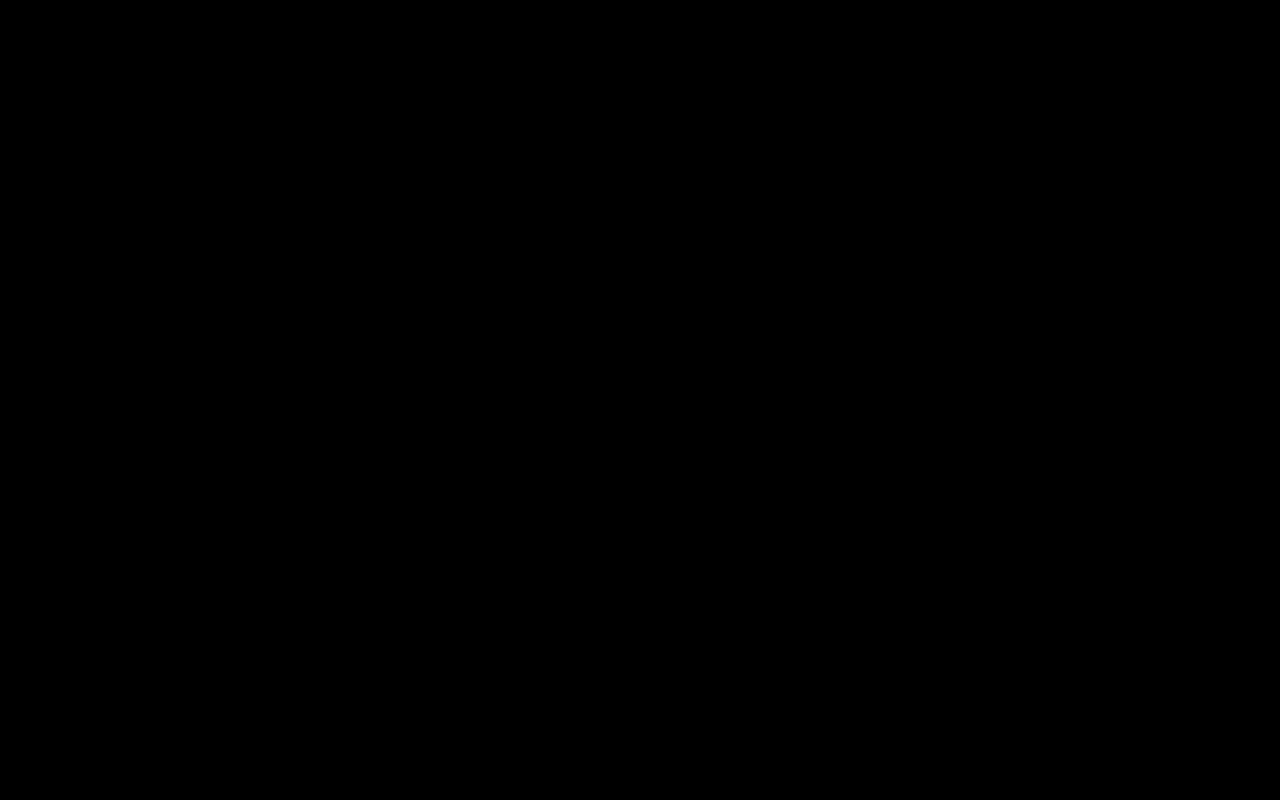
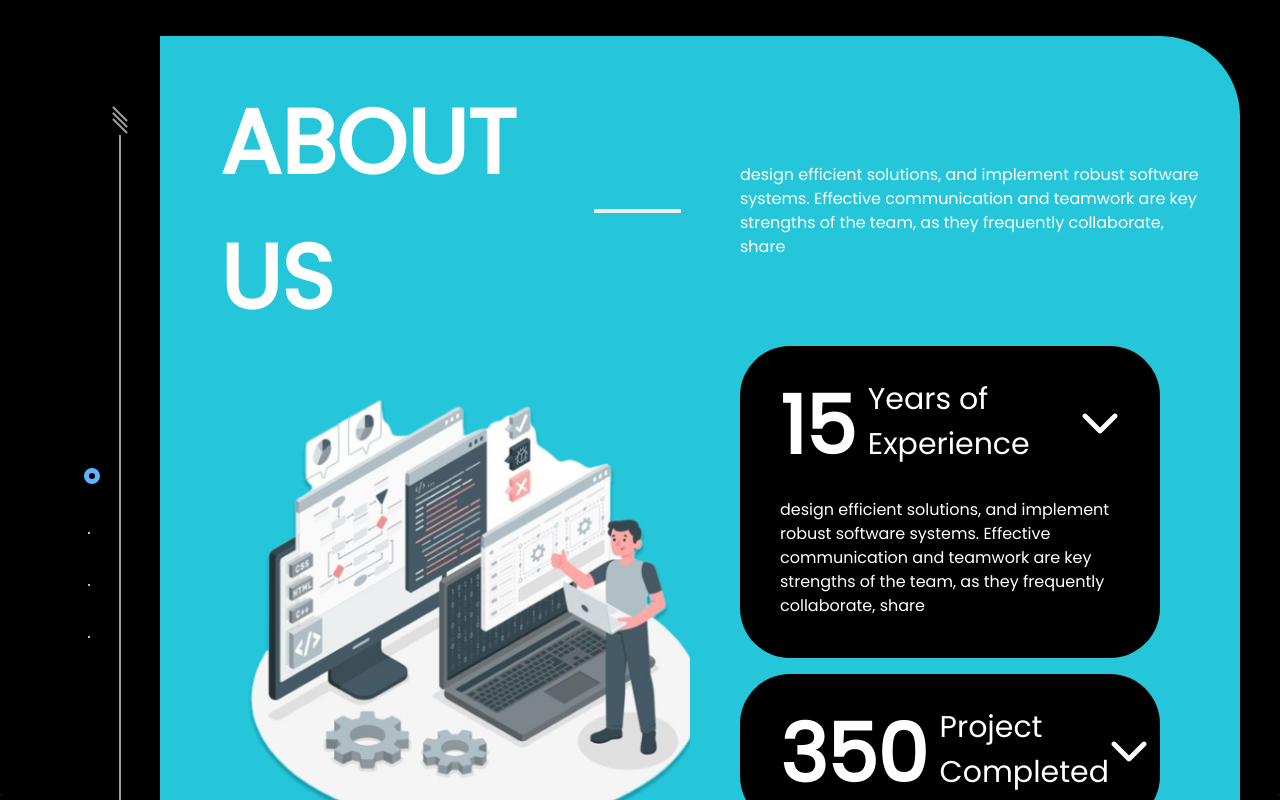
Before and after one commit to Shayangstp/highCodeWebsite, a Next.js app: page / in a window 1280 px wide. Shown: the part 1660-2460 px from the top of the page. Before the commit the page ends 1592 px from the top, so only its background shows below. Built offline with nearby package versions, Linux system fonts and the light colour scheme.

Commit message:
the sec3 about us is completed

```diff
--- /dev/null
+++ b/app/components/AboutUs.jsx
@@ -0,0 +1,146 @@
+"use client";
+import React, { useState, useEffect } from "react";
+import { FontAwesomeIcon } from "@fortawesome/react-fontawesome";
+import {
+  faArrowDown,
+  faCircleDot,
+  faCircle,
+  faCircleRight,
+  faChevronDown,
+} from "@fortawesome/free-solid-svg-icons";
+import { Button } from "@material-tailwind/react";
+
+const page = ["home", "sec1", "sec2", "sec4"];
+
+const cardData = [
+  {
+    headerNumber: "15",
+    headerText: "Years of Experience",
+    content:
+      "design efficient solutions, and implement robust software systems. Effective communication and teamwork are key strengths of the team, as they frequently collaborate, share",
+  },
+  {
+    headerNumber: "350",
+    headerText: "Project Completed",
+    content:
+      "design efficient solutions, and implement robust software systems. Effective communication and teamwork are key strengths of the team, as they frequently collaborate, share",
+  },
+  {
+    headerNumber: "250",
+    headerText: "Happy Customers",
+    content:
+      "design efficient solutions, and implement robust software systems. Effective communication and teamwork are key strengths of the team, as they frequently collaborate, share",
+  },
+];
+
+const AboutUs = () => {
+  const [activePage, setActivePage] = useState("home");
+  const [expandedItem, setExpandedItem] = useState(0);
+
+  const toggleItem = (idx) => {
+    if (expandedItem === idx) {
+      setExpandedItem(null);
+    } else {
+      setExpandedItem(idx);
+    }
+  };
+
+  useEffect(() => {
+    if (expandedItem === null) setExpandedItem(0);
+  }, [expandedItem]);
+
+  return (
+    <section className=" bg-gray-900 bg-opacity-30 h-full w-full">
+      <main className="grid grid-cols-8  h-full w-full bg-black rounded-md">
+        {/* col 1 */}
+        <div>
+          <div className="flex justify-center  items-center col-span-1 ms-16 h-[100%]">
+            <div className="text-white flex flex-col gap-7">
+              {page.map((item, index) => (
+                <div key={index}>
+                  {activePage === item ? (
+                    <FontAwesomeIcon
+                      icon={faCircleDot}
+                      className="text-[#5fb2ff]"
+                    />
+                  ) : (
+                    <FontAwesomeIcon
+                      icon={faCircle}
+                      className="text-[2px] ms-1"
+                    />
+                  )}
+                </div>
+              ))}
+            </div>
+
+            <div className="text-red-600 flex flex-col items-center justify-center p-5 h-[100%] w-[10%]">
+              <div className="flex flex-col ">
+                <div className="border border-gray-500 w-[20px] rotate-45"></div>
+                <div className="border border-gray-500 w-[20px] rotate-45 mt-1"></div>
+                <div className="border border-gray-500 w-[20px] rotate-45 mt-1"></div>
+              </div>
+              <div className="border border-gray-500 w-0 h-[80%] mt-2"></div>
+            </div>
+          </div>
+          {/* AboutUs section */}
+        </div>
+        <div className="col-span-7 h-[100%]">
+          <section className="pe-10 py-10">
+            <div className="grid grid-cols-8 bg-cyan-400 rounded-r-[80px] p-10">
+              <div className="col-span-3 font-bold flex items-center justify-start ms-5">
+                <h1 className="text-[90px] text-white">ABOUT US</h1>
+              </div>
+              <div className="col-span-1 flex items-center justify-center">
+                <div className="border-2 h-0 w-[70%]"></div>
+              </div>
+              <div className="text-white col-span-4 flex items-center">
+                <p className="ms-10">
+                  design efficient solutions, and implement robust software
+                  systems. Effective communication and teamwork are key
+                  strengths of the team, as they frequently collaborate, share{" "}
+                </p>
+              </div>
+              {/* image */}
+              <div className="col-span-4 mt-10 ms-10">
+                <div className="sec3Wallpaper-aboutUs" />
+              </div>
+              {/* cards */}
+              <div className="col-span-4 flex flex-col gap-4 mb-10">
+                {cardData.map((item, idx) => {
+                  return (
+                    <div className="bg-black text-white rounded-[50px] me-10 ms-10 overflow-hidden">
+                      <header className="flex items-center justify-between px-10 py-3">
+                        <div className="flex items-center">
+                          <span className="text-[80px] font-bold mt-2">
+                            {item.headerNumber}
+                          </span>
+                          <span className="ms-3 text-[30px]">
+                            {item.headerText}
+                          </span>
+                        </div>
+                        <div>
+                          <FontAwesomeIcon
+                            icon={faChevronDown}
+                            className={`text-[40px] cursor-pointer hover:text-blue-gray-300 ${
+                              expandedItem === idx ? "open" : ""
+                            }`}
+                            onClick={() => toggleItem(idx)}
+                          />
+                        </div>
+                      </header>
+                      {expandedItem === idx && (
+                        <p className="px-10 mb-10">{item.content}</p>
+                      )}
+                    </div>
+                  );
+                })}
+              </div>
+            </div>
+          </section>
+        </div>
+      </main>
+    </section>
+  );
+};
+
+export default AboutUs;
--- a/app/components/OurServices.jsx
+++ b/app/components/OurServices.jsx
@@ -44,9 +44,9 @@ const OurServices = () => {
     };
   }, []);
   return (
-    <section className=" bg-gray-900 bg-opacity-30 h-full w-full p-5">
-      <div className="h-full w-full rounded-md bg-gradient-to-r from-white to-gray-opacity p-0.5">
-        <main className="grid grid-cols-8  h-full w-full bg-black rounded-md">
+    <section className=" bg-gray-900 bg-opacity-30 h-[100%] w-full p-5 mt-16">
+      <div className=" w-full h-[100%]  rounded-md bg-gradient-to-r from-white to-gray-opacity p-0.5">
+        <main className="grid grid-cols-8 p-10 w-full h-[100%] bg-black rounded-md">
           {/* col 1 */}
           <div className="flex justify-center items-center col-span-5 ms-16 h-[100%] ">
             <div className="text-white flex flex-col gap-7">
@@ -73,11 +73,11 @@ const OurServices = () => {
                 <div className="border border-gray-500 w-[20px] rotate-45 mt-1"></div>
                 <div className="border border-gray-500 w-[20px] rotate-45 mt-1"></div>
               </div>
-              <div className="border border-gray-500 w-0 h-[80%] mt-2"></div>
+              <div className="border border-gray-500 w-0 h-[100%] mt-2"></div>
             </div>
             {/* our services section */}
             <div className="flex flex-col">
-              <div className="text-white text-[45px] font-bold">
+              <div className="text-white text-[70px] font-bold">
                 Our Services :{" "}
               </div>
               <ul className="w-[90%] p-5 rounded-xl bg-[#228DAF] list-disc list-inside">
@@ -116,6 +116,7 @@ const OurServices = () => {
               <div className="text-end w-[90%]">
                 <Button className="bg-[#616161] bg-opacity-25 border-2 border-[#616161] mt-3 px-5">
                   <span>ContactUS</span>
+
                   <FontAwesomeIcon icon={faCircleRight} className="ms-3 " />
                 </Button>
               </div>
--- a/app/globals.css
+++ b/app/globals.css
@@ -16,3 +16,9 @@ body {
   width: 450px;
   height: 450px;
 }
+.sec3Wallpaper-aboutUs {
+  background-image: url("../public/assets/sec3Wallpaper-aboutUs.png");
+  background-size: cover;
+  width: 450px;
+  height: 450px;
+}
--- a/app/page.jsx
+++ b/app/page.jsx
@@ -3,13 +3,17 @@ import React from "react";
 import Hero from "./components/Hero";
 import Navbar from "./components/Nav";
 import OurServices from "./components/OurServices";
+import AboutUs from "./components/AboutUs";
 
 const Home = () => {
   return (
-    <div className="hero bg-cover bg-center h-[100vh]">
-      <Navbar />
-      <Hero />
-      <OurServices />
+    <div className="flex justify-center items-center">
+      <div className="hero bg-cover bg-center h-[100vh] max-w-[1920px]">
+        <Navbar />
+        <Hero />
+        <OurServices />
+        <AboutUs />
+      </div>
     </div>
   );
 };
```
Also changed, not shown: public/assets/sec3Wallpaper-aboutUs.png (added).
